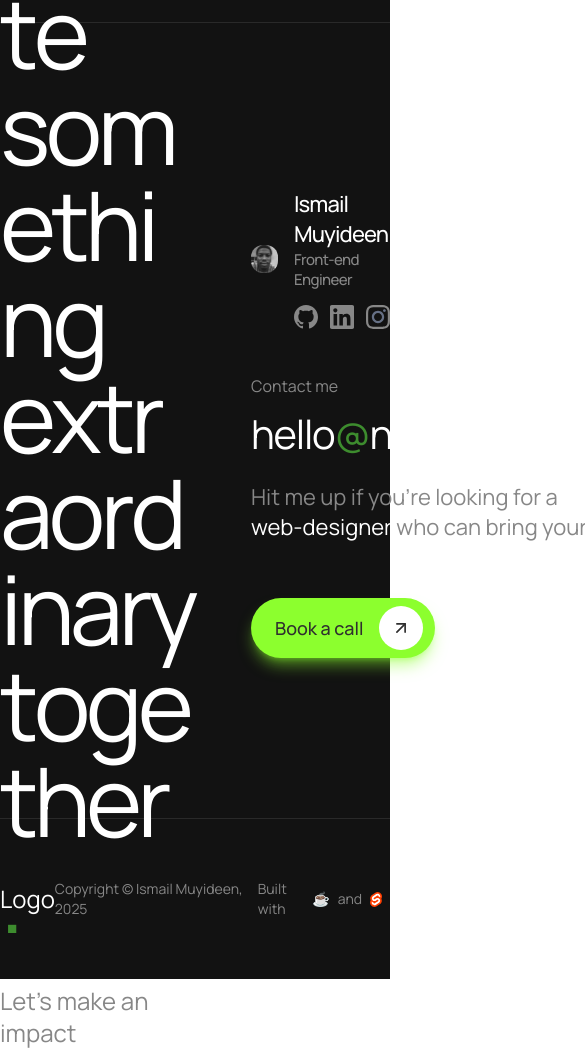
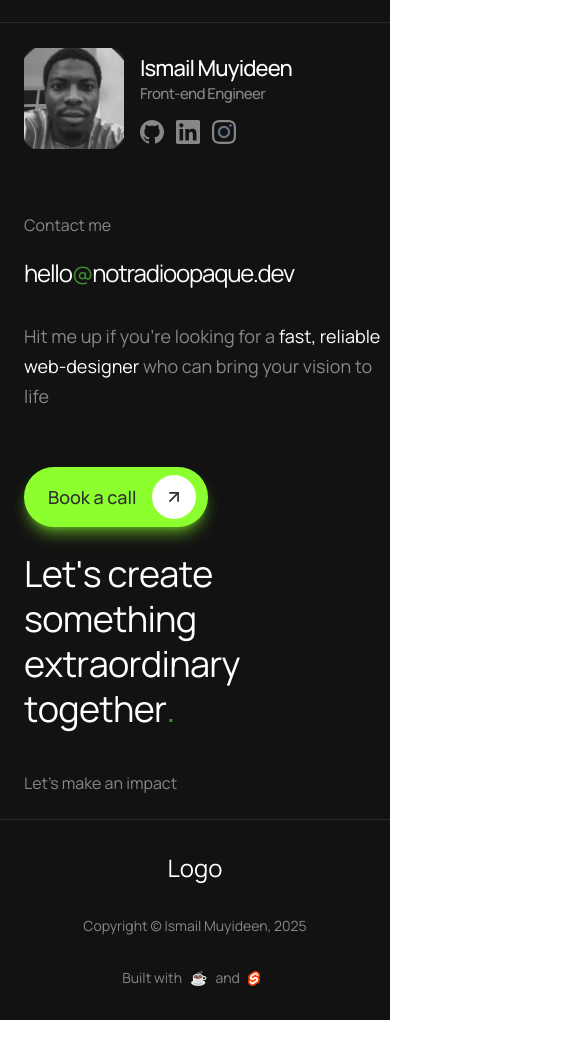
Before and after one commit to notRadioOpaque/heyismail.xyz, a SvelteKit app: page / in a window 390 px wide. Shown: the part 5564-6613 px from the top of the page, 585 px wide, since content can reach past the window. After the commit the page ends 6584 px from the top, so only its background shows below. Built offline with nearby package versions, Linux system fonts and the light colour scheme.

Commit message:
:art: enhanced Footer layout for improved responsiveness and visual consistency by adjusting padding, margins, and font sizes; optimized flexbox structure for better alignment of elements across different screen sizes.

```diff
--- a/src/routes/Footer.svelte
+++ b/src/routes/Footer.svelte
@@ -35,7 +35,7 @@
 <footer bind:this={footer} class="bg-secondary-bg">
 	<div class="">
 		<div
-			class="3xl:max-w-screen-3xl mx-auto flex max-w-screen-xl items-center justify-between py-8 2xl:max-w-screen-2xl"
+			class="3xl:max-w-screen-3xl mx-auto flex max-w-screen-xl items-center justify-between px-6 py-8 md:px-0 2xl:max-w-screen-2xl"
 		>
 			<div class="flex items-center gap-2">
 				<Dot size="sm" />
@@ -59,15 +59,19 @@
 
 	<div class="border-border-stroke border-y">
 		<div
-			class=" 3xl:max-w-screen-3xl mx-auto flex h-[795px] w-full max-w-screen-xl items-center justify-center 2xl:max-w-screen-2xl"
+			class=" 3xl:max-w-screen-3xl mx-auto flex h-max w-full max-w-screen-xl flex-col items-center justify-center md:h-[795px] md:flex-row 2xl:max-w-screen-2xl"
 		>
-			<div class="flex w-1/2 flex-col gap-10">
-				<h2 bind:this={heroText} class="text-[96px] leading-[96px] tracking-[-4.8px] text-white">
+			<div class="order-2 my-6 flex w-full flex-col gap-10 px-6 md:my-0 md:w-1/2 md:px-0">
+				<h2
+					bind:this={heroText}
+					class="w-full text-[36px] leading-[45px] tracking-[-0.7px] text-white md:w-[70%] md:text-[88px]
+				md:leading-[92px] md:tracking-[-3.7px]"
+				>
 					Let's create something extraordinary together<span class="text-tertiary-text">.</span>
 				</h2>
-				<p class="text-subtext-text text-2xl">Let’s make an impact</p>
+				<p class="text-subtext-text text-base md:text-2xl">Let’s make an impact</p>
 			</div>
-			<div class="flex w-1/2 flex-col gap-10 pl-14">
+			<div class="order-1 flex w-full flex-col gap-10 pl-6 md:w-1/2 md:pl-14">
 				<div class="h-max">
 					<div class="flex h-[150px] w-full items-center gap-4">
 						<div class="w-[100px] overflow-hidden rounded-xl">
@@ -163,13 +167,15 @@
 						<p class="text-subtext-text text-base">Contact me</p>
 						<a
 							href="/"
-							class="text-[40px] leading-[40px] tracking-[-1.2px] text-white transition-transform hover:translate-x-4"
+							class="text-[24px] leading-[40px] tracking-[-1.2px] text-white transition-transform hover:translate-x-4 md:text-[40px]"
 						>
 							hello<span class="text-tertiary-text">@</span>notradioopaque.dev
 						</a>
 					</div>
 
-					<p class="text-subtext-text w-[480px] text-[22px] leading-[30px] tracking-[-0.9]">
+					<p
+						class="text-subtext-text w-full text-lg leading-[30px] tracking-[-0.9] md:w-[480px] md:text-[22px]"
+					>
 						Hit me up if you’re looking for a <span class="text-white"
 							>fast, reliable web-designer</span
 						> who can bring your vision to life
@@ -183,7 +189,7 @@
 
 	<div class="">
 		<div
-			class="3xl:max-w-screen-3xl mx-auto flex w-full max-w-screen-xl items-center justify-between py-[60px] 2xl:max-w-screen-2xl"
+			class="3xl:max-w-screen-3xl mx-auto flex w-full max-w-screen-xl flex-col items-center justify-between gap-8 py-8 md:gap-0 md:py-[60px] 2xl:max-w-screen-2xl"
 		>
 			<div class="text-2xl text-white">Logo</div>
 
```
